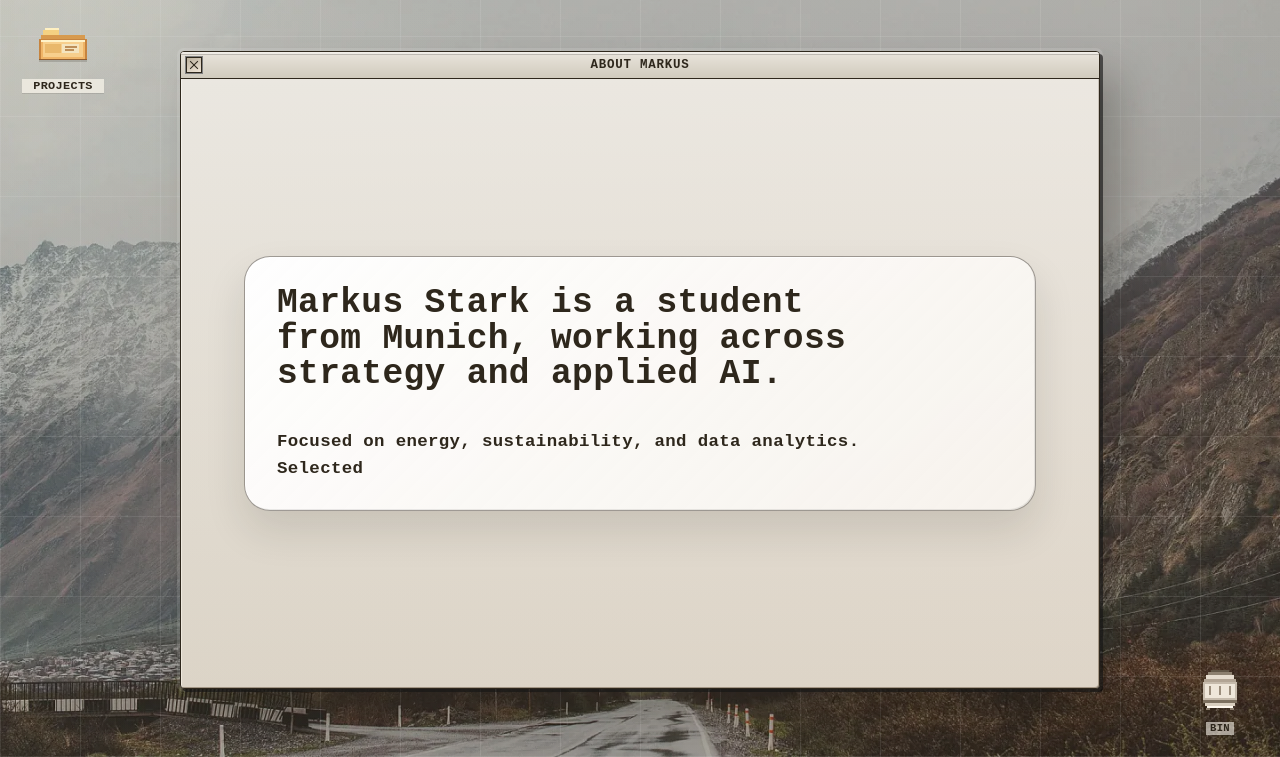
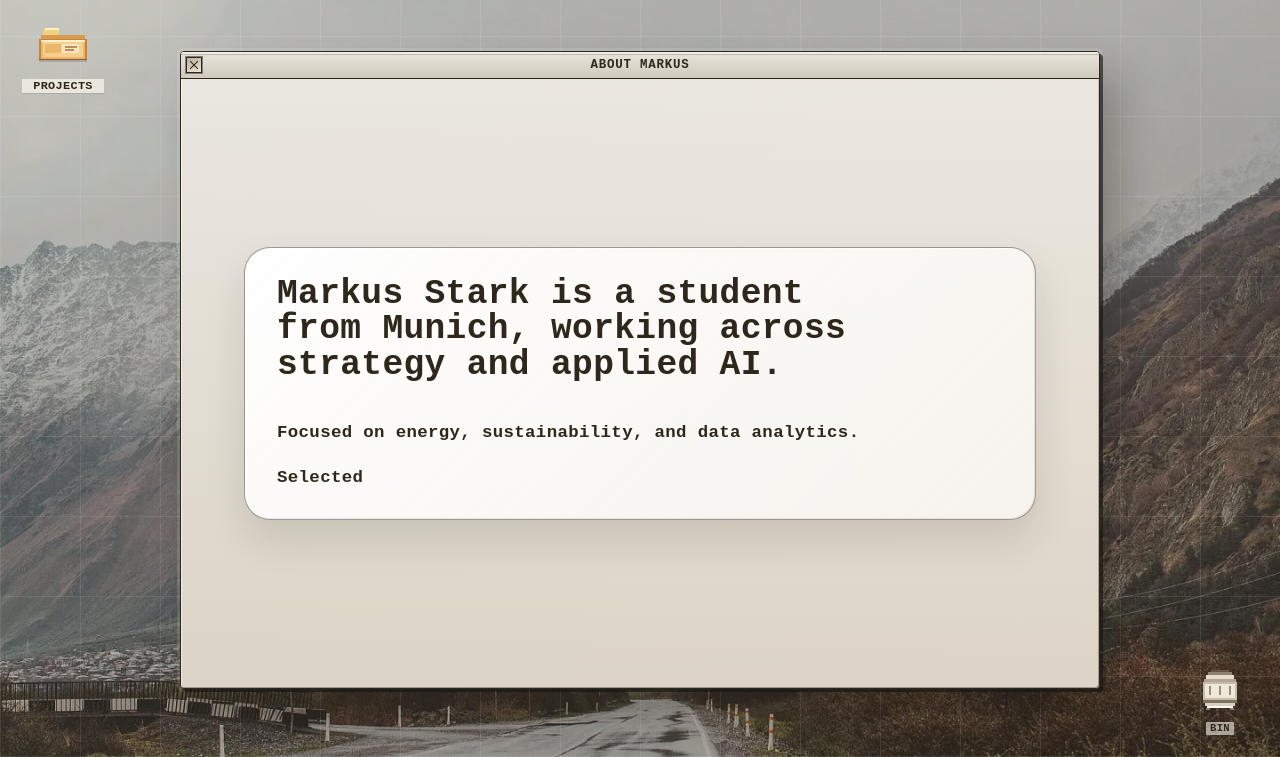
Before and after one commit to starkmarkus/markus-website, a website: page index.html in a window 1280 px wide. Shown: the part 43-800 px from the top of the page. Drawn offline with Linux system fonts and the light colour scheme.

Commit message:
Keep about panel size stable during intro typing

```diff
--- a/src/styles.css
+++ b/src/styles.css
@@ -1859,6 +1859,7 @@ button {
   font-weight: 700;
   line-height: 1.02;
   letter-spacing: 0.01em;
+  min-height: calc(3 * 1.02em);
   white-space: pre-line;
 }
 
@@ -1906,9 +1907,9 @@ button {
 
 .about-home-focus-typing,
 .about-home-focus-line {
-  min-height: 1.42em;
+  min-height: calc(2.84em + 1px);
   padding-top: 7px;
-  white-space: nowrap;
+  white-space: normal;
 }
 
 .about-home-rule {
```
